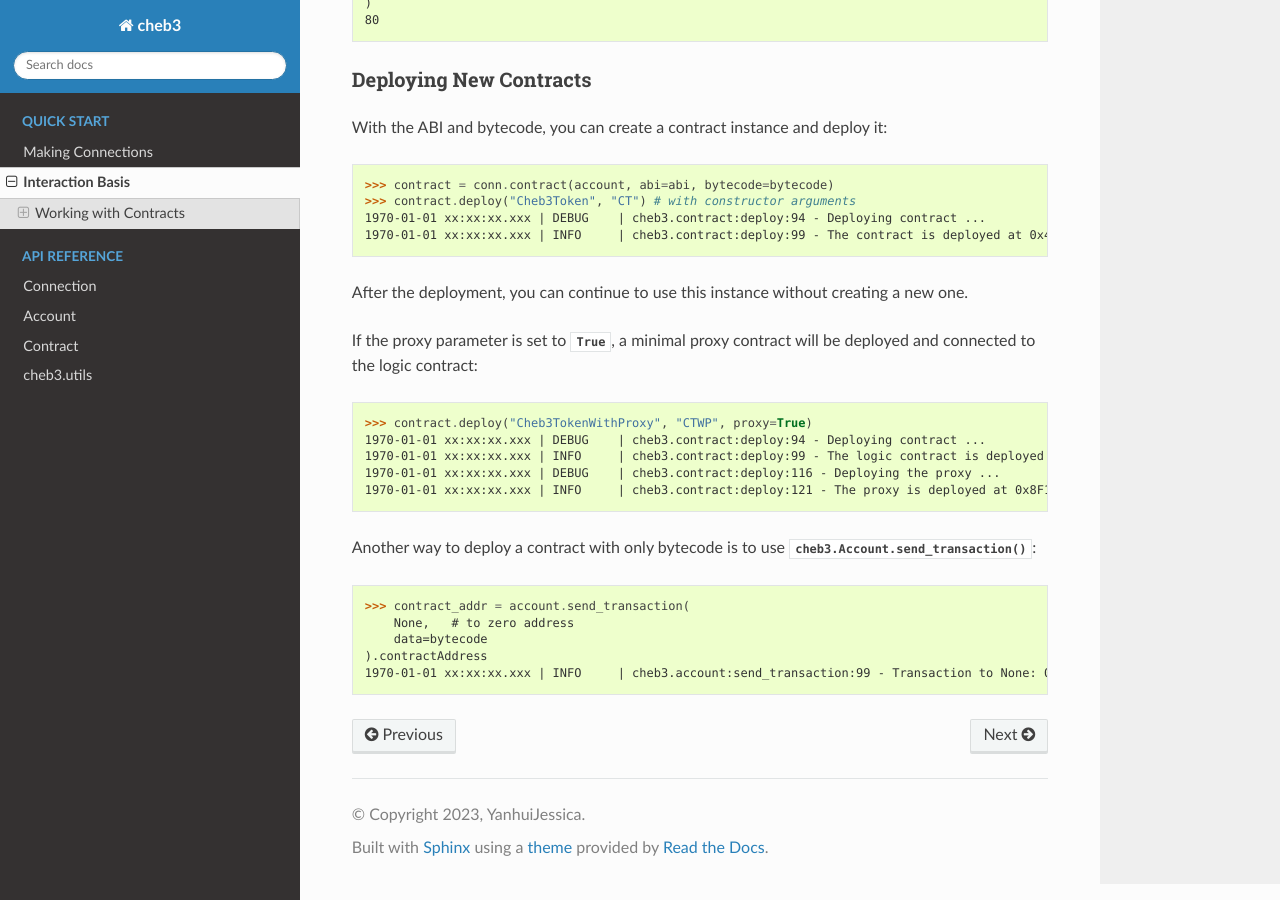
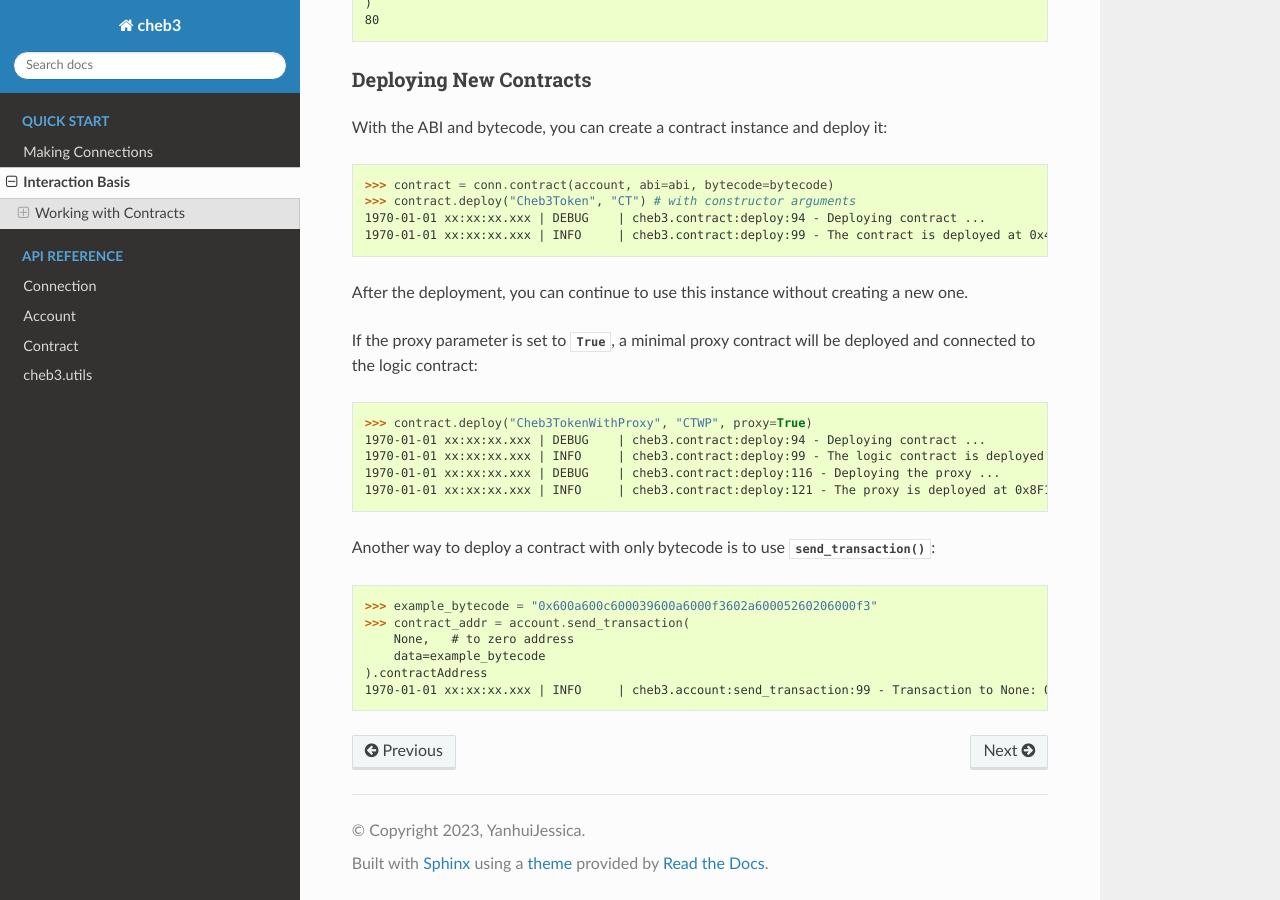
Before and after one commit to YanhuiJessica/cheb3, a Sphinx documentation site: the page built from docs/interaction_basis.rst, in a window 1280 px wide and 900 px high, scrolled down 1778 px. Built offline with Sphinx 7.4.7 and the Read the Docs theme 2.0.0, drawn with Linux system fonts in a browser that asks for light colours.

Commit message:
update account.send_transaction example

```diff
--- a/docs/interaction_basis.rst
+++ b/docs/interaction_basis.rst
@@ -115,12 +115,13 @@ If the proxy parameter is set to :const:`True`, a minimal proxy contract will be
     1970-01-01 xx:xx:xx.xxx | DEBUG    | cheb3.contract:deploy:116 - Deploying the proxy ...
     1970-01-01 xx:xx:xx.xxx | INFO     | cheb3.contract:deploy:121 - The proxy is deployed at 0x8F1d8d499709f4BA4DC28F60068398335435B07C
 
-Another way to deploy a contract with only bytecode is to use :meth:`cheb3.Account.send_transaction`:
+Another way to deploy a contract with only bytecode is to use :meth:`~cheb3.account.Account.send_transaction`:
 
 .. code-block:: python
 
+    >>> example_bytecode = "0x600a600c600039600a6000f3602a60005260206000f3"
     >>> contract_addr = account.send_transaction(
         None,   # to zero address
-        data=bytecode
+        data=example_bytecode
     ).contractAddress
     1970-01-01 xx:xx:xx.xxx | INFO     | cheb3.account:send_transaction:99 - Transaction to None: 0x30b022a47d60dc17be88d5d5da7e4ca0985cbe2abb722cd24bb1a6a4d6931f39
```
